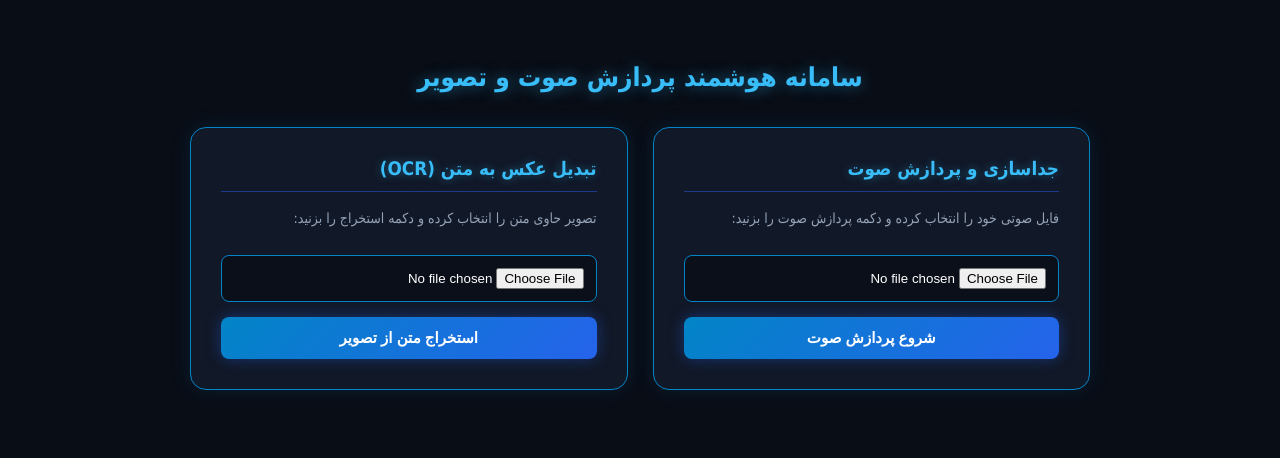
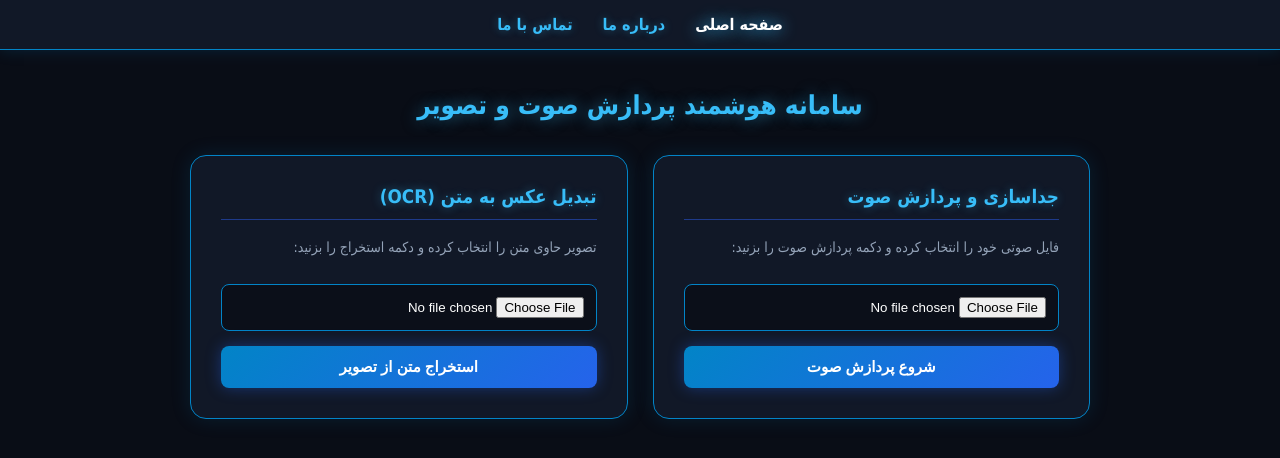
Before and after one commit to issatarane1-art/RT-, a Flask app: page / in a window 1280 px wide. Shown: the top 458 px of the page. Run offline with Flask 3, Linux system fonts and the light colour scheme.

Commit message:
Update index.html

```diff
--- a/templates/index.html
+++ b/templates/index.html
@@ -4,9 +4,19 @@
     <meta charset="UTF-8">
     <title>سامانه پیشرفته هوش مصنوعی</title>
     <style>
-        body { font-family: Tahoma, sans-serif; background: #090d16; color: #f8fafc; margin: 0; padding: 40px; text-align: center; }
-        .container { max-width: 900px; margin: auto; }
+        body { font-family: Tahoma, sans-serif; background: #090d16; color: #f8fafc; margin: 0; padding: 0; text-align: center; }
+
+        /* منوی بالا */
+        nav { background: #111827; padding: 15px; border-bottom: 1px solid #0284c7; box-shadow: 0 0 15px rgba(2, 132, 199, 0.2); display: flex; justify-content: center; gap: 30px; }
+        nav a { color: #38bdf8; text-decoration: none; font-weight: bold; font-size: 16px; cursor: pointer; transition: 0.3s; text-shadow: 0 0 8px rgba(56, 189, 248, 0.4); }
+        nav a:hover, nav a.active { color: #fff; text-shadow: 0 0 15px #38bdf8; }
+
+        .container { max-width: 900px; margin: 40px auto; padding: 0 20px; }
         h2 { color: #38bdf8; margin-bottom: 35px; font-size: 26px; text-shadow: 0 0 15px rgba(56, 189, 248, 0.5); }
+
+        .tab-content { display: none; }
+        .tab-content.active { display: block; }
+
         .grid { display: flex; gap: 25px; justify-content: center; flex-wrap: wrap; }
 
         .card {
@@ -38,11 +48,6 @@
             background: #0b0f19;
             color: #fff;
             outline: none;
-            transition: 0.3s;
-        }
-        input[type="file"]:focus {
-            border-color: #38bdf8;
-            box-shadow: 0 0 10px rgba(56, 189, 248, 0.5);
         }
 
         button {
@@ -63,33 +68,75 @@
             box-shadow: 0 0 25px rgba(56, 189, 248, 0.8);
         }
 
-        .result-box {
-            margin-top: 30px;
-            background: #111827;
-            padding: 20px;
-            border-radius: 16px;
-            text-align: left;
-            direction: ltr;
-            white-space: pre-wrap;
-            border: 1px solid #0284c7;
-            color: #38bdf8;
-            box-shadow: 0 0 20px rgba(2, 132, 199, 0.2);
+        /* استایل نوار پیشرفت نئونی */
+        #progress-container { display: none; margin-top: 25px; background: #111827; padding: 20px; border-radius: 12px; border: 1px solid #0284c7; box-shadow: 0 0 20px rgba(2, 132, 199, 0.2); }
+        .progress-bar-bg { background: #0b0f19; border-radius: 8px; height: 20px; width: 100%; border: 1px solid #334155; overflow: hidden; margin-top: 10px; }
+        .progress-bar-fill { background: linear-gradient(90deg, #0284c7, #38bdf8); height: 100%; width: 0%; transition: width 0.1s ease; box-shadow: 0 0 10px #38bdf8; }
+        #progress-text { color: #38bdf8; font-weight: bold; margin-top: 8px; display: block; }
+
+        .info-box { background: #111827; padding: 30px; border-radius: 16px; border: 1px solid #0284c7; box-shadow: 0 0 20px rgba(2, 132, 199, 0.15); text-align: right; line-height: 1.8; color: #94a3b8; }
+        .info-box h3 { color: #38bdf8; text-shadow: 0 0 10px rgba(56, 189, 248, 0.4); }
+        .info-box span { color: #38bdf8; font-weight: bold; }
+
+        .result-box { margin-top: 30px; background: #111827; padding: 20px; border-radius: 16px; text-align: left; direction: ltr; white-space: pre-wrap; border: 1px solid #0284c7; color: #38bdf8; box-shadow: 0 0 20px rgba(2, 132, 199, 0.2); }
+<script>
+        function switchTab(tabName) {
+            document.querySelectorAll('.tab-content').forEach(el => el.classList.remove('active'));
+            document.querySelectorAll('nav a').forEach(el => el.classList.remove('active'));
+
+            document.getElementById('tab-' + tabName).classList.add('active');
+            document.getElementById('nav-' + tabName).classList.add('active');
         }
 
+        function startProgress(event) {
+            event.preventDefault(); // موقتاً ارسال فرم را نگه می‌داریم تا انیمیشن نشان داده شود
+            const form = event.target;
+
+            document.getElementById('forms-grid').style.display = 'none';
+            document.getElementById('progress-container').style.display = 'block';
+
+            let width = 0;
+            const fill = document.getElementById('progress-fill');
+            const text = document.getElementById('progress-text');
+
+            let interval = setInterval(() => {
+                if (width >= 95) {
+                    clearInterval(interval);
+                    form.submit(); // ارسال واقعی فرم بعد از پر شدن نوار
+                } else {
+                    width += 2;
+                    fill.style.width = width + '%';
+                    text.innerText = width + '%';
+                }
+            }, 40);
+        }
+    </script>
+</body>
+</html>
 .alert-success { color: #4ade80; margin-top: 20px; font-weight: bold; background: #111827; padding: 15px; border-radius: 8px; border: 1px solid #16a34a; box-shadow: 0 0 15px rgba(74, 222, 128, 0.2); }
         .alert-error { color: #f87171; margin-top: 20px; font-weight: bold; background: #111827; padding: 15px; border-radius: 8px; border: 1px solid #dc2626; box-shadow: 0 0 15px rgba(248, 113, 113, 0.2); }
     </style>
 </head>
 <body>
+
+    <!-- منوی ناوبری -->
+    <nav>
+        <a onclick="switchTab('home')" id="nav-home" class="active">صفحه اصلی</a>
+        <a onclick="switchTab('about')" id="nav-about">درباره ما</a>
+        <a onclick="switchTab('contact')" id="nav-contact">تماس با ما</a>
+    </nav>
+
     <div class="container">
+        <!-- تب صفحه اصلی -->
+        <div id="tab-home" class="tab-content active">
             <h2>سامانه هوشمند پردازش صوت و تصویر</h2>
 
-        <div class="grid">
-            <!-- بخش اول: پردازش و جداسازی صوت -->
+            <div class="grid" id="forms-grid">
+                <!-- بخش اول: پردازش صوت -->
                 <div class="card">
                     <h3>جداسازی و پردازش صوت</h3>
                     <p>فایل صوتی خود را انتخاب کرده و دکمه پردازش صوت را بزنید:</p>
-                <form action="/process" method="POST" enctype="multipart/form-data">
+                    <form action="/process" method="POST" enctype="multipart/form-data" onsubmit="startProgress(event)">
                         <input type="file" name="file" accept="audio/*" required>
                         <button type="submit">شروع پردازش صوت</button>
                     </form>
@@ -99,11 +146,20 @@
                 <div class="card">
                     <h3>تبدیل عکس به متن (OCR)</h3>
                     <p>تصویر حاوی متن را انتخاب کرده و دکمه استخراج را بزنید:</p>
-                <form action="/process" method="POST" enctype="multipart/form-data">
+                    <form action="/process" method="POST" enctype="multipart/form-data" onsubmit="startProgress(event)">
                         <input type="file" name="file" accept="image/*" required>
                         <button type="submit">استخراج متن از تصویر</button>
                     </form>
                 </div>
+            </div>
+
+            <!-- نوار پیشرفت درصدی نئونی -->
+            <div id="progress-container">
+                <span>در حال آپلود و پردازش فایل...</span>
+                <div class="progress-bar-bg">
+                    <div class="progress-bar-fill" id="progress-fill"></div>
+                </div>
+                <span id="progress-text">0%</span>
             </div>
 
             {% if extracted_text %}
@@ -121,5 +177,21 @@
                 <div class="alert-error">{{ error }}</div>
             {% endif %}
         </div>
-</body>
-</html>
+
+        <!-- تب درباره ما -->
+        <div id="tab-about" class="tab-content">
+            <div class="info-box">
+                <h3>درباره سامانه هوشمند</h3>
+                <p>این سامانه یک پلتفرم پیشرفته مبتنی بر هوش مصنوعی است که به شما امکان می‌دهد فایل‌های صوتی خود را به صورت هوشمند مدیریت کنید و همچنین به کمک سیستم قدرتمند <span>OCR</span>، متون موجود درون تصاویر را با دقت بالا استخراج و به متن دیجیتال تبدیل نمایید. هدف ما ارائه ابزارهایی سریع، دقیق و با رابط کاربری حرفه‌ای است.</p>
+            </div>
+        </div>
+
+        <!-- تب تماس با ما -->
+        <div id="tab-contact" class="tab-content">
+            <div class="info-box">
+                <h3>ارتباط با پشتیبانی</h3>
+                <p>جهت پشتیبانی، انتقادات و پیشنهادات یا ارتباط مستقیم با مدیریت سامانه، می‌توانید از طریق شماره تلفن زیر با ما در ارتباط باشید:</p>
+                <p>شماره تماس: <span dir="ltr">09123456789</span></p> <!-- اینجا شماره خود را قرار دهید -->
+            </div>
+        </div>
+    </div>
```
Lines whose indentation alone changed are shown as unchanged.
